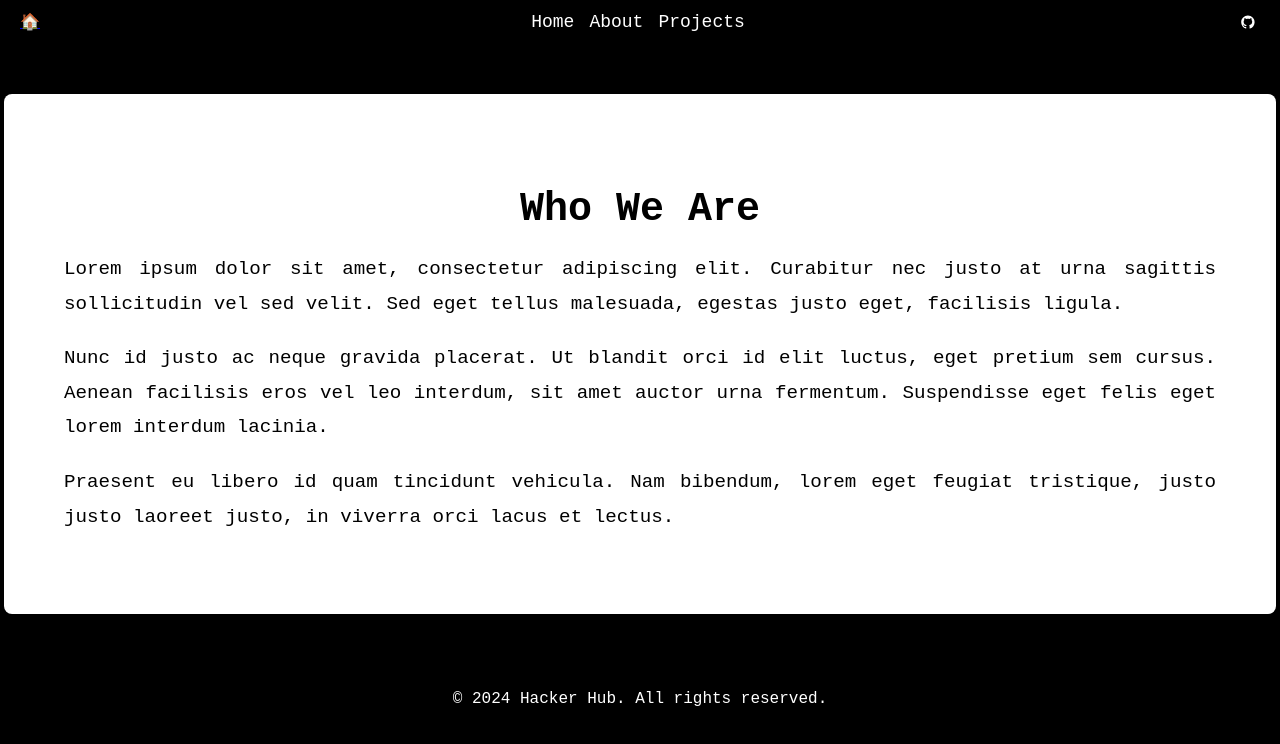
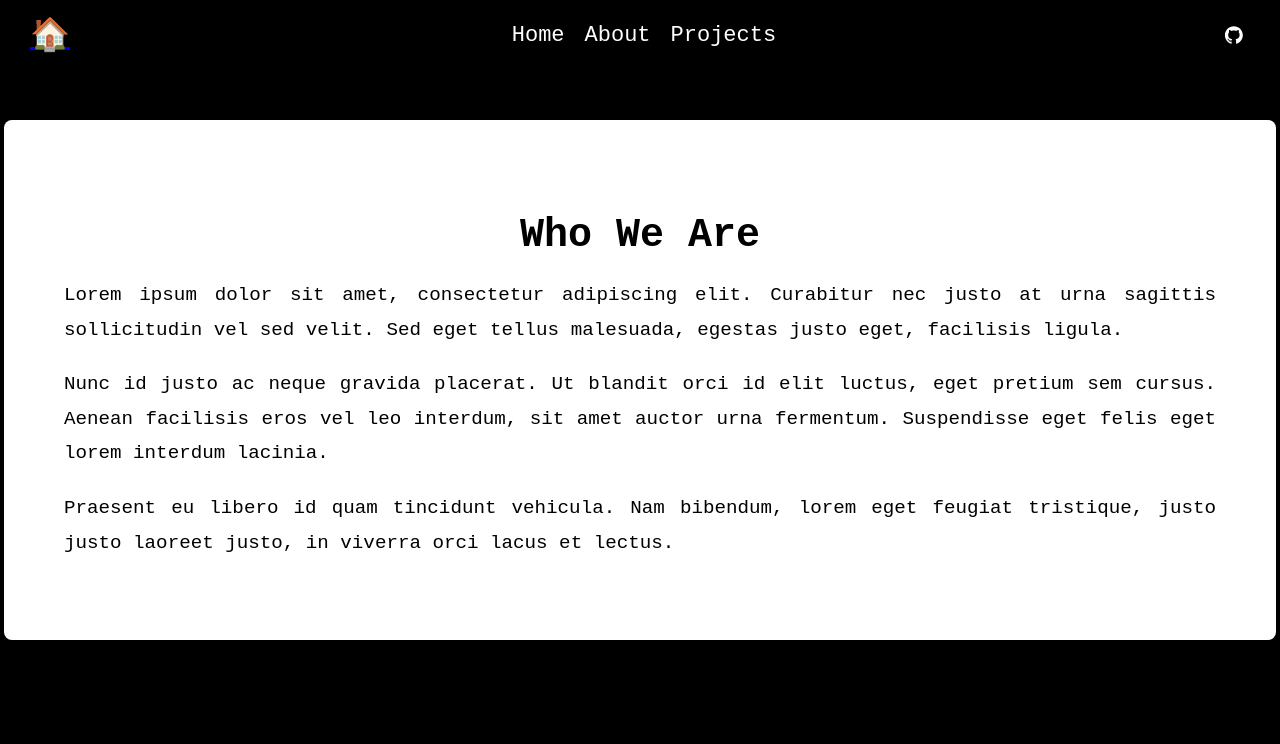
Before and after one commit to AMB-E1/AMB-E1.github.io, a plain HTML site: page about.html in a window 1280 px wide. Drawn offline with Linux system fonts and the light colour scheme.

Commit message:
about us 5

```diff
--- a/about.html
+++ b/about.html
@@ -35,10 +35,5 @@
             </p>
         </div>
     </main>
-
-    <!-- Footer -->
-    <footer>
-        <p>&copy; 2024 Hacker Hub. All rights reserved.</p>
-    </footer>
 </body>
 </html>
--- a/styles.css
+++ b/styles.css
@@ -11,7 +11,7 @@ header {
     justify-content: space-between;
     align-items: center;
     background-color: #000000; /* Black background */
-    padding: 10px 20px;
+    padding: 15px 30px; /* Larger padding for emphasis */
     color: #FFFFFF; /* White text */
 }
 
@@ -20,22 +20,27 @@ nav ul {
     padding: 0;
     margin: 0;
     display: flex;
-    gap: 15px;
+    gap: 20px; /* Larger spacing between nav items */
 }
 
 nav ul li a {
     color: #FFFFFF; /* White text for links */
     text-decoration: none;
-    font-size: 18px;
+    font-size: 22px; /* Larger font size */
 }
 
 nav ul li a:hover {
     text-decoration: underline;
 }
 
+/* Enlarged Icons */
+.icon {
+    font-size: 32px; /* Larger Home icon */
+}
+
 .github-icon {
-    width: 24px;
-    height: 24px;
+    width: 32px; /* Larger GitHub icon */
+    height: 32px;
     display: inline-block;
     background-image: url('github.svg'); /* Path to the GitHub logo SVG */
     background-size: contain;
@@ -48,8 +53,8 @@ nav ul li a:hover {
 .content-container {
     background: #fff;
     color: #000; /* Black text */
-    width: 90%; /* Increased width */
-    max-width: 1200px; /* Allow larger max width */
+    width: 90%;
+    max-width: 1200px;
     margin: 50px auto; /* Center the box with spacing from top */
     padding: 60px; /* Increased padding */
     box-shadow: 0 4px 10px rgba(0, 0, 0, 0.3); /* Prominent shadow */
@@ -65,15 +70,7 @@ nav ul li a:hover {
 
 .content-container p {
     margin-bottom: 20px;
-    font-size: 1.2rem;
-    line-height: 1.8;
-    text-align: justify;
+    font-size: 1.2rem; /* Larger text size */
+    line-height: 1.8; /* Better readability */
+    text-align: justify; /* Justify text for cleaner look */
 }
-
-/* Footer */
-footer {
-    text-align: center;
-    padding: 10px;
-    background-color: #000000; /* Footer remains black */
-    color: #FFFFFF; /* White text */
-}
```
